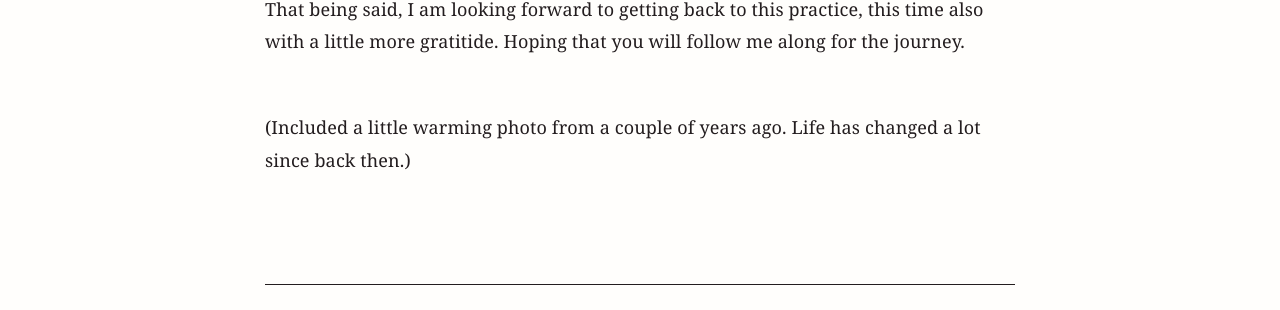
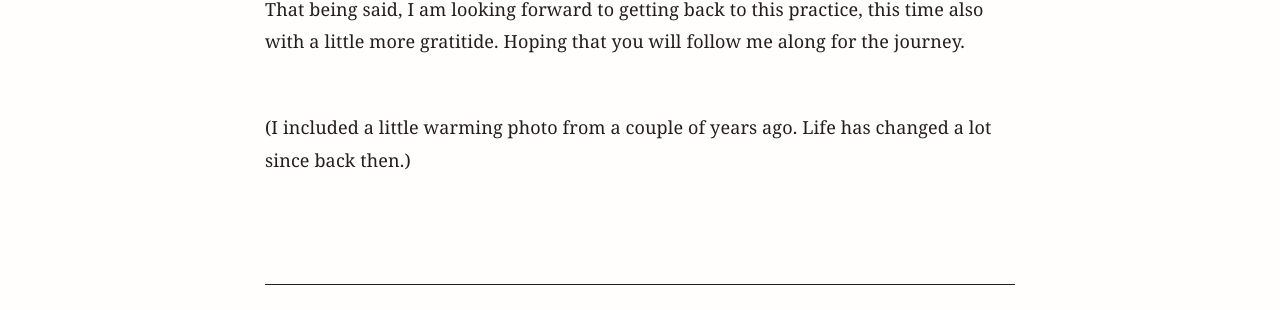
Before and after one commit to sunnyoaks/portfolio, a Jekyll site: the page built from _posts/2019-01-12-First-post.md, in a window 1280 px wide. Shown: the part 1243-1553 px from the top of the page. Built offline with Jekyll 4.4.1, drawn with Linux system fonts in a browser that asks for light colours.

Commit message:
corrections

```diff
--- a/_posts/2019-01-12-First-post.md
+++ b/_posts/2019-01-12-First-post.md
@@ -16,4 +16,4 @@ I still love to share, to write, take pictures and do art. I have missed it. My
 That being said, I am looking forward to getting back to this practice, this time also with a little more gratitide. Hoping that you will follow me along for the journey.
 
 
-(Included a little warming photo from a couple of years ago. Life has changed a lot since back then.)
+(I included a little warming photo from a couple of years ago. Life has changed a lot since back then.)
```
